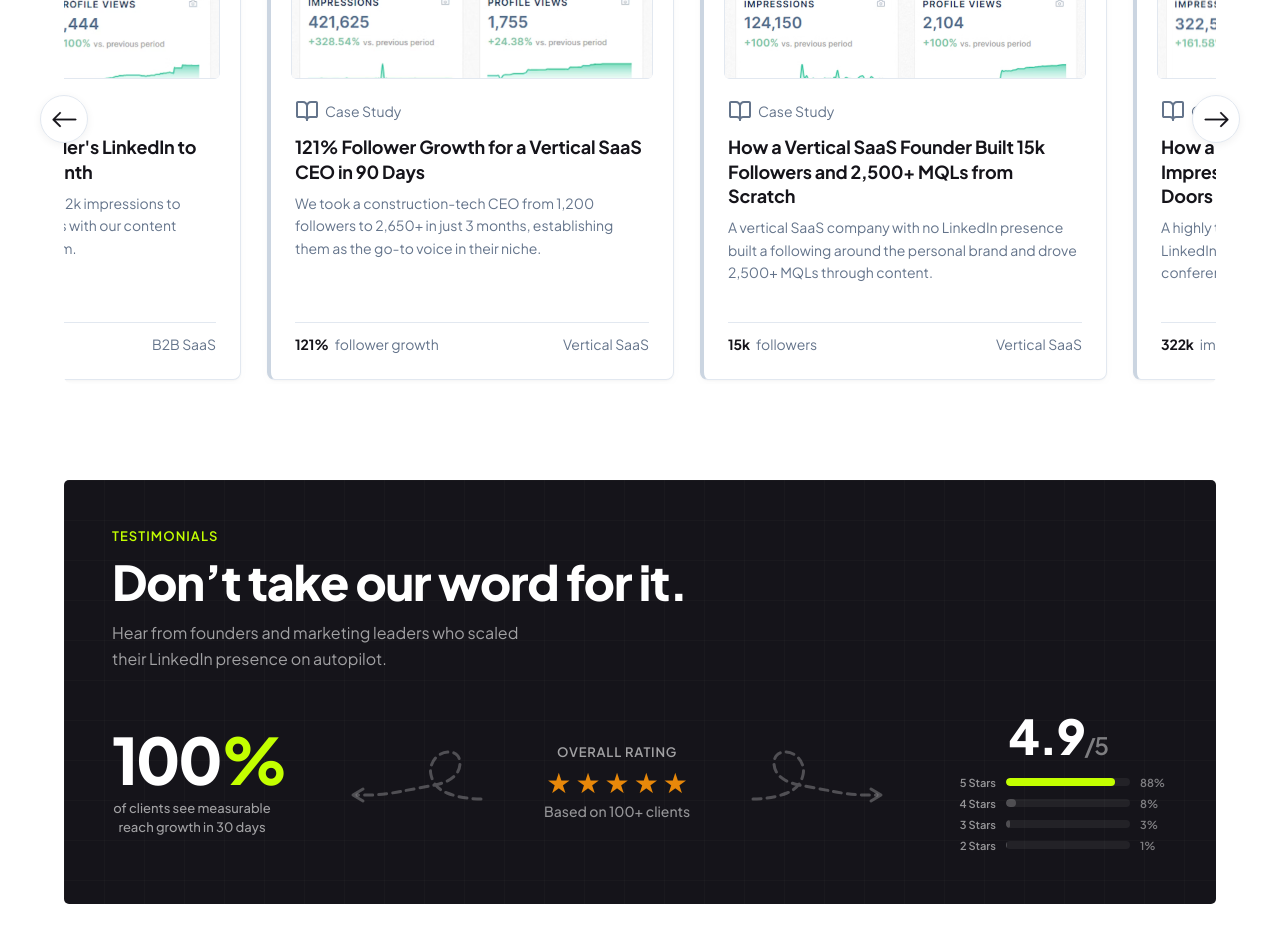
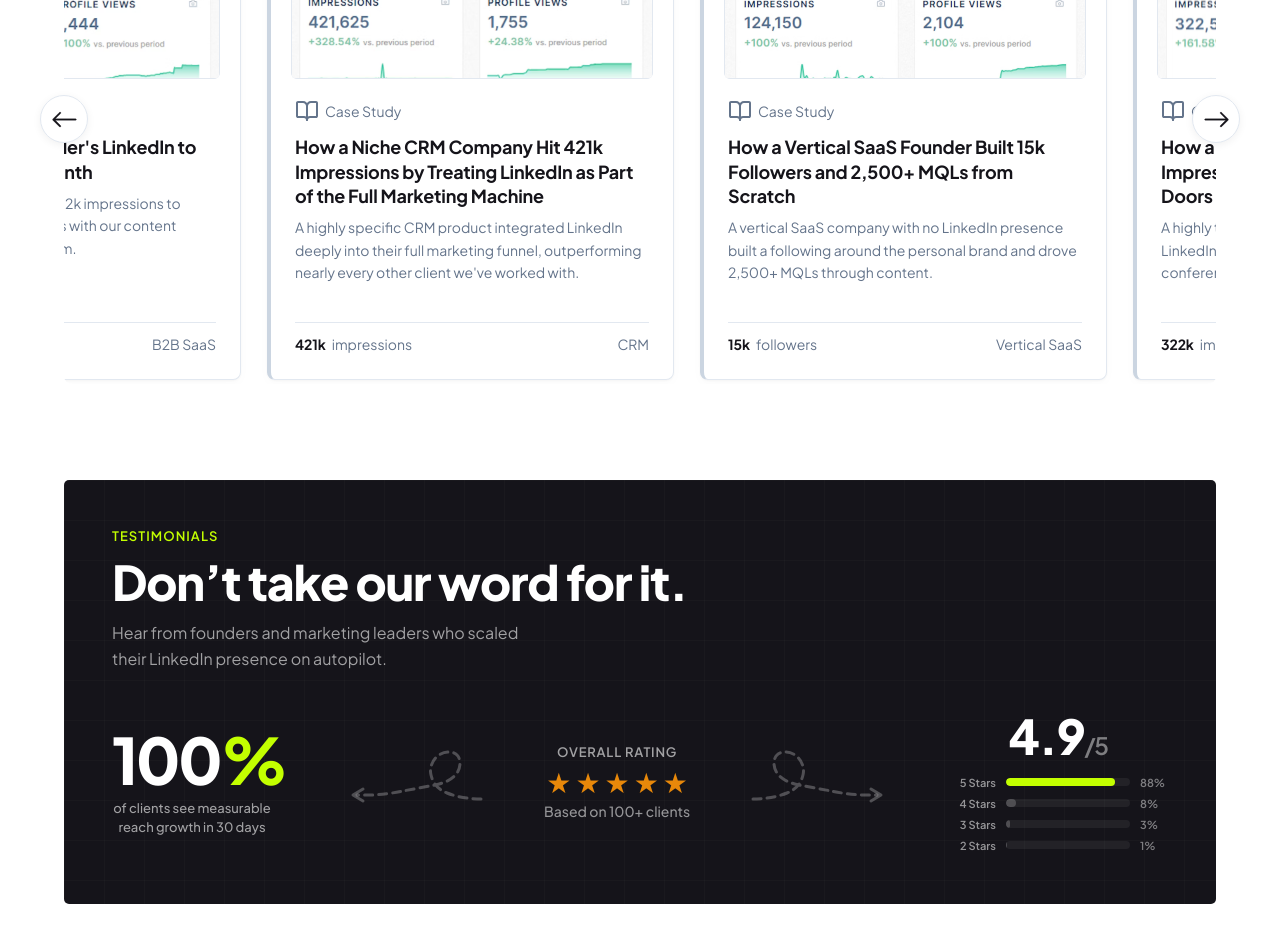
Before and after one commit to PlaybookzLLC/playbookz-v2-website, a React (Vite) app: page / in a window 1280 px wide. Shown: the part 1420-2352 px from the top of the page. Built offline with nearby package versions, Linux system fonts and the light colour scheme.

Commit message:
Update case study 2 with Niche CRM company content
https://claude.ai/code/session_01DDzjVJ61C7qHF2oYyKZPLJ

```diff
--- a/src/components/CaseStudiesSection.jsx
+++ b/src/components/CaseStudiesSection.jsx
@@ -16,15 +16,15 @@ const caseStudies = [
   },
   {
     id: 2,
-    title: "121% Follower Growth for a Vertical SaaS CEO in 90 Days",
+    title: "How a Niche CRM Company Hit 421k Impressions by Treating LinkedIn as Part of the Full Marketing Machine",
     description:
-      "We took a construction-tech CEO from 1,200 followers to 2,650+ in just 3 months, establishing them as the go-to voice in their niche.",
-    stat: "121%",
-    statLabel: "follower growth",
-    category: "Vertical SaaS",
+      "A highly specific CRM product integrated LinkedIn deeply into their full marketing funnel, outperforming nearly every other client we've worked with.",
+    stat: "421k",
+    statLabel: "impressions",
+    category: "CRM",
     screenshot: "/case-study-2.png",
     fullContent:
-      "The construction-tech space is niche — but that's exactly where personal branding shines. We created a mix of contrarian takes, data-driven posts, and behind-the-scenes content that resonated with builders and GCs. The CEO's follower count more than doubled, and three enterprise deals closed directly from LinkedIn conversations.",
+      "This was a highly specific CRM product built for a very specific industry. The tone had to be precise, and we had to be deeply integrated with their existing marketing team rather than operating as a standalone channel.\n\nLinkedIn wasn't just a top-of-funnel play here. It was woven into their broader marketing efforts, which meant we had to be more sophisticated in how we operated and more custom in how we plugged into their existing infrastructure.\n\nTheir content outperformed nearly every other client we've worked with, and a big reason for that was their willingness to lean into what was working. They treated LinkedIn like a performance channel, doubling down on the tactics and formats that drove results instead of just posting for the sake of it.\n\nThe Results:\n\n421,625 impressions — +329% vs. previous period\nMeasurable pipeline influence — LinkedIn integrated across their full marketing funnel",
   },
   {
     id: 3,
```
